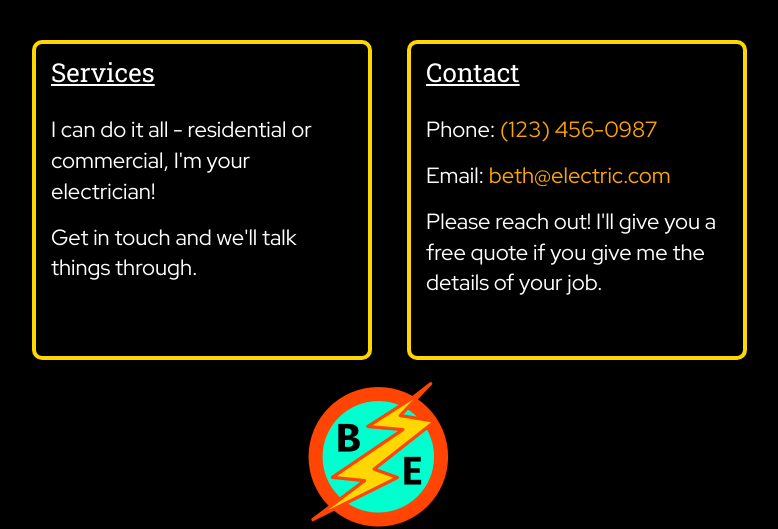
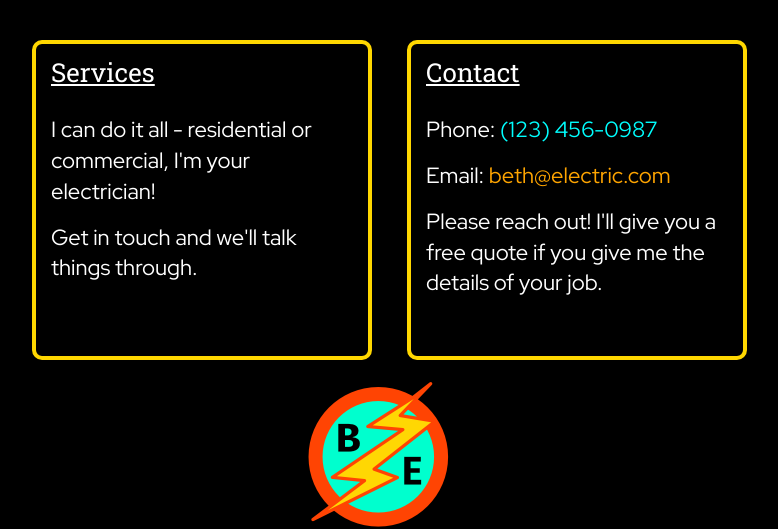
Before and after one commit to eoneill27/pe-projects, a PHP site: page /projects/beth-electric/index.html in a window 1280 px wide, with the pointer over the restyled element. Shown: the part 597-1126 px from the top of the page, without its empty margins (263-1041 px from the left). Run offline with PHP 8.4, Linux system fonts and the light colour scheme.

Commit message:
Update beth-electric CSS

```diff
--- a/projects/beth-electric/style.css
+++ b/projects/beth-electric/style.css
@@ -55,6 +55,10 @@ a:hover {
 
 .box-color {
 	color: orange;
+}
+
+.box-color:hover {
+	color: cyan;
 }
 
 inner-column {
@@ -224,10 +228,10 @@ p + p {
 	}
 
 	.services-box p + p, .contact-box p + p {
-	margin-top: 15px;
+		margin-top: 15px;
 	}
 
 	.services-box h3 + p, .contact-box h3 + p {
-	margin-top: 30px;
+		margin-top: 30px;
 	}
 }
```
